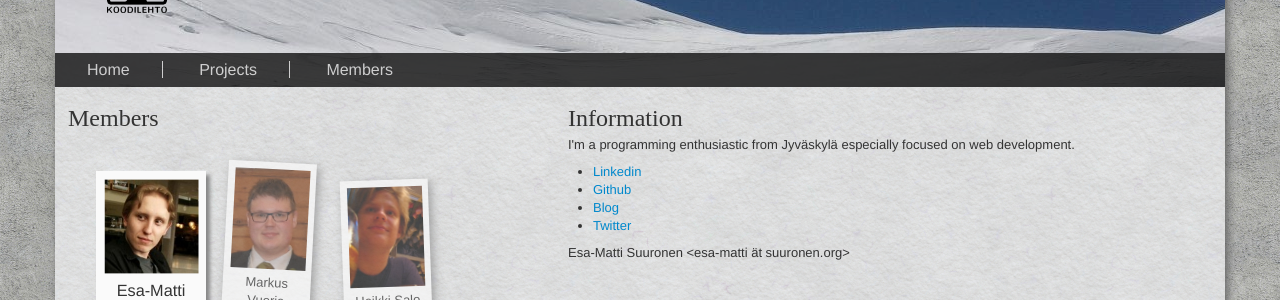
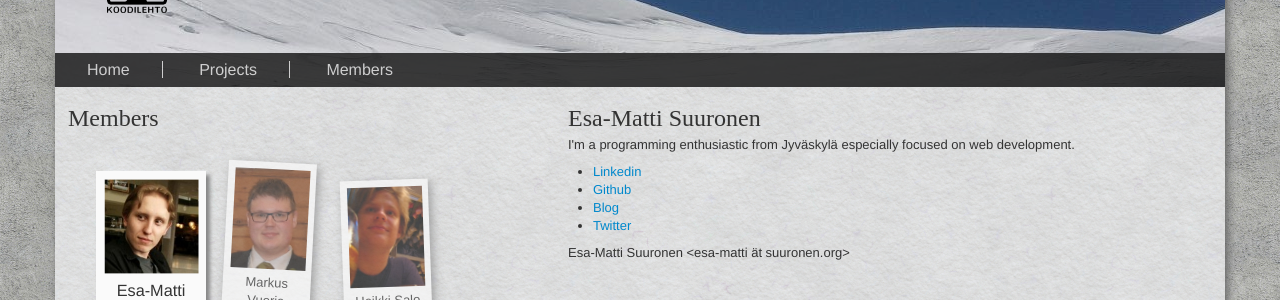
Before and after one commit to koodilehto/koodilehto-site, a Jekyll site: the page built from members/index.html, in a window 1280 px wide. Shown: the part 120-420 px from the top of the page. Built offline with Jekyll 4.4.1, drawn with Linux system fonts in a browser that asks for light colours; some web fonts are replaced; some of the changed lines change nothing that is shown.

Commit message:
Show member name at members header

```diff
--- a/js/members.js
+++ b/js/members.js
@@ -13,8 +13,10 @@ require(['jquery', 'jquery.hashchange'], function($) {
         $(window).bind('hashchange', function() {
             var personId = window.location.hash.replace('/', '');
             var $polaroid = $(personId).length > 0? $(personId): $('.polaroid:first');
+            var $name = $('.name', $polaroid);
             var $desc = $('.description', $polaroid);
 
+            $('#name').text($name.html());
             $('#info').html($desc.html());
 
             $('.polaroid').removeClass('selected');
--- a/members/index.html
+++ b/members/index.html
@@ -65,7 +65,7 @@ js: members
 
     <div class="span7">
         <div class="wrapper">
-        <h2>Information</h2>
+        <h2 id="name">Information</h2>
         <div id="info"></div>
         </div>
     </div>
```
